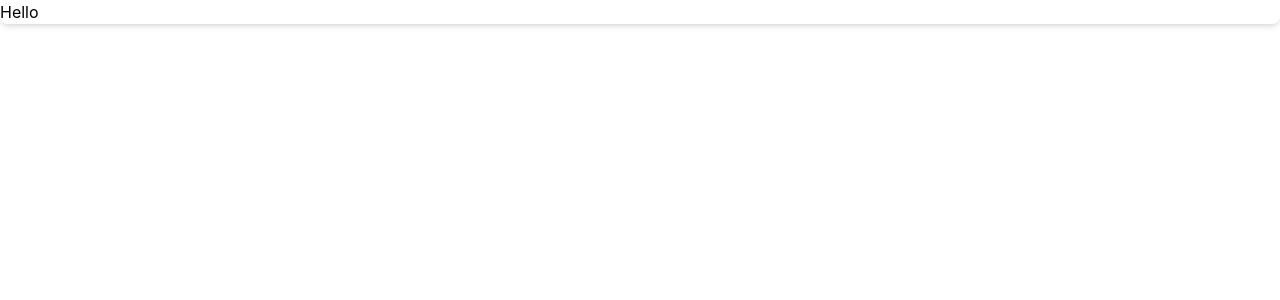
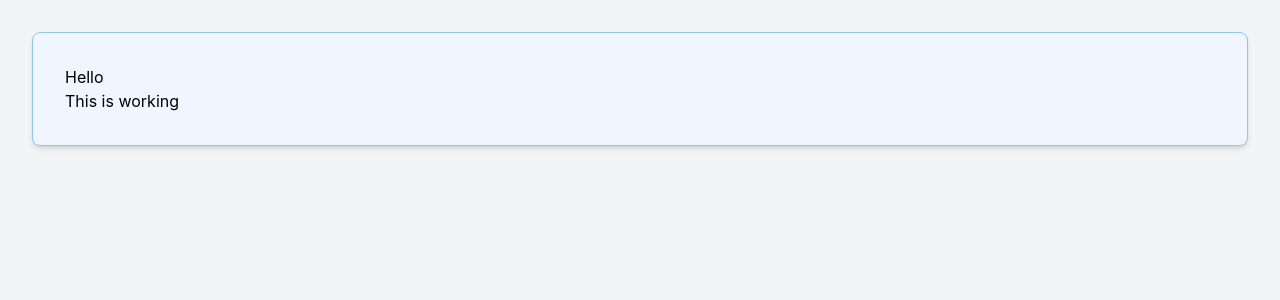
Before and after one commit to bobbyDeepak1415/e-commerce-card, a React (Vite) app: page / in a window 1280 px wide. Shown: the top 300 px of the page. Built offline with nearby package versions, Linux system fonts and the light colour scheme.

Commit message:
setup done

```diff
--- a/src/App.jsx
+++ b/src/App.jsx
@@ -1,11 +1,12 @@
-import Card from "./components/Card";
+import Card from "./components/Card/Card";
 
 function App() {
   return (
-    <div className="h-screen">
-      <Card>
+    <div className="p-8 min-h-screen bg-gray-100">
+      <Card variant="primary" padding="large">
         <p>Hello</p>
 
+        <h2>This is working</h2>
       </Card>
     </div>
   );
--- a/src/components/Card.jsx
+++ b/src/components/Card/Card.jsx
@@ -1,21 +1,25 @@
-const Card = ({ children, className = "", variant, padding, hover = true }) => {
-
-
+const Card = ({
+  children,
+  className = "",
+  variant = "default",
+  padding = "normal",
+  hover = true,
+}) => {
   const baseStyles = "shadow-md rounded-lg transition-all duration-300";
 
   const variants = {
-    default: "bg-gray-100 border border-gray-700",
-    primary: "bg-blue-100 border border-blue-300",
+    default: "bg-white border border-gray-200",
+    primary: "bg-blue-50 border border-blue-300",
     success: "bg-green-100 border border-green-300",
     dark: "bg-gray-800 broder border-gray-600 text-white",
   };
 
-  const hoverStyles = hover ? "hover:shadow-lg hover:-transition-y-1" : "";
+  const hoverStyles = hover ? "hover:shadow-xl hover:translate-x-1" : "";
 
   const paddingStyles = {
     none: "p-0",
     small: "p-4",
-    medium: "p-6",
+    normal: "p-6",
     large: "p-8",
   };
 
--- /dev/null
+++ b/src/components/Card/CardBody.jsx
@@ -0,0 +1,10 @@
+
+const CardBody = () => {
+  return (
+    <div>
+
+    </div>
+  )
+}
+
+export default CardBody
--- /dev/null
+++ b/src/components/Card/CardFooter.jsx
@@ -0,0 +1,10 @@
+
+const CardFooter = () => {
+  return (
+    <div>
+
+    </div>
+  )
+}
+
+export default CardFooter
--- /dev/null
+++ b/src/components/Card/CardHeader.jsx
@@ -0,0 +1,10 @@
+
+const CardHeader = () => {
+  return (
+    <div>
+
+    </div>
+  )
+}
+
+export default CardHeader
--- /dev/null
+++ b/src/components/Card/CardImage.jsx
@@ -0,0 +1,18 @@
+
+const CardImage = ({src,alt="Card Image",className=""}) => {
+  return (
+    <div className={`w-full h-48 overflow-hidden rounded-t-lg`}>
+      {src? (
+        <img className="w-full h-full obje" alt={alt} src={src} className={``}/>
+      ):(
+        <div className={`w-full h-full bg-linear-to-r from-gray-100 to-gray-300`}>
+          <span>No Image available</span>
+        </div>
+
+      )}
+
+    </div>
+  )
+}
+
+export default CardImage
```
Also changed, not shown: src/components/Card/CardTitle.jsx (added), 1 other file (tests, documents, lock files or other folders).
